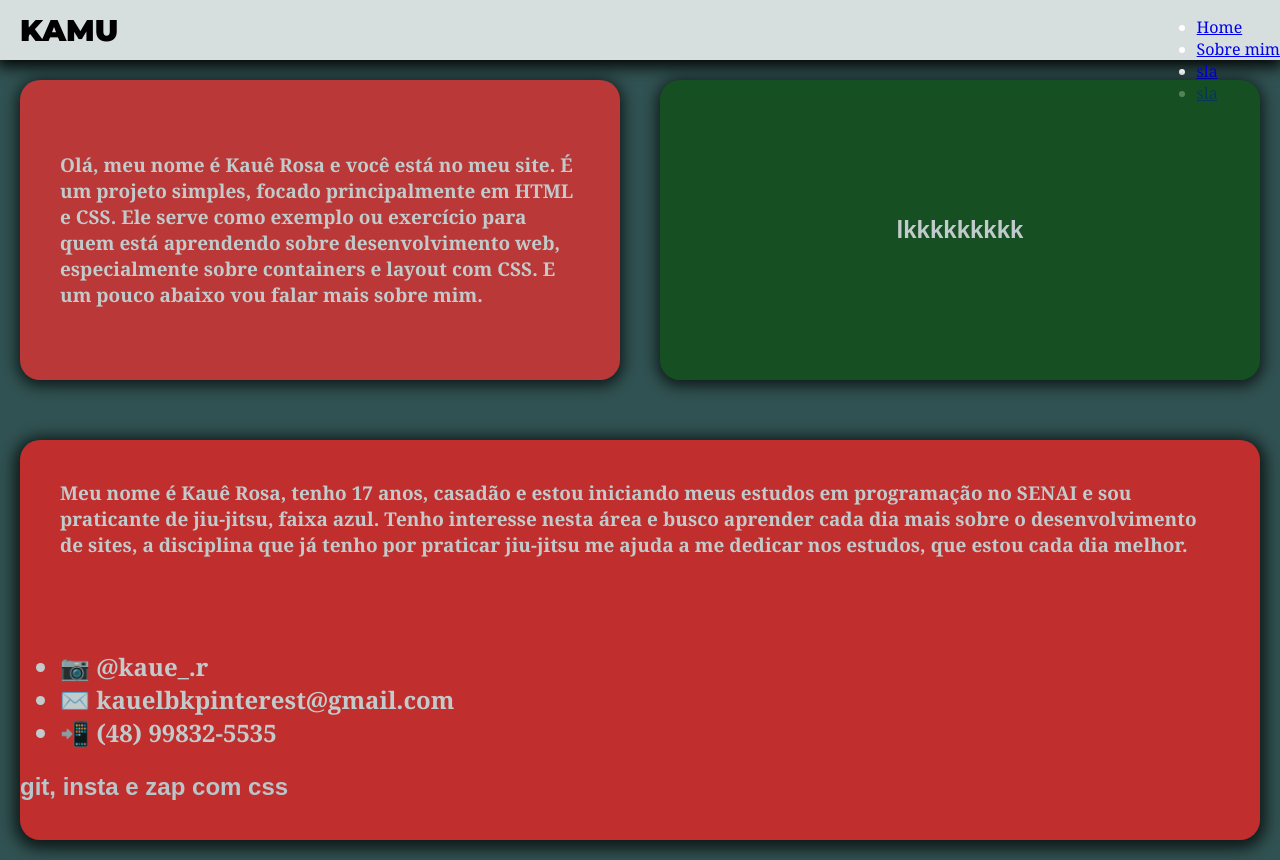
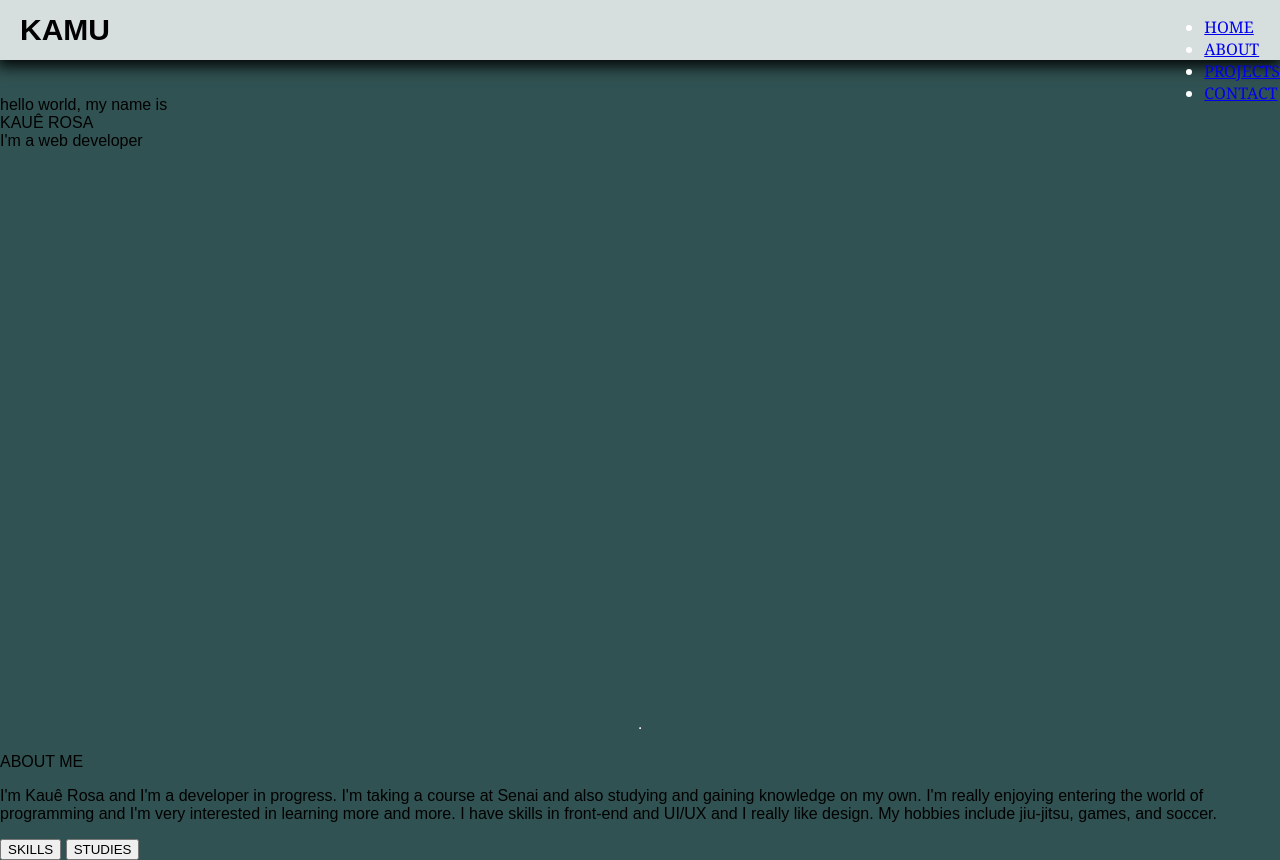
Before and after one commit to Kaue-dev07/portfolio-kaue, a plain HTML site: page aula2/index.html in a window 1280 px wide. Drawn offline with Linux system fonts and the light colour scheme.

Commit message:
Update index.html

```diff
--- a/aula2/index.html
+++ b/aula2/index.html
@@ -7,75 +7,48 @@
     <link rel="stylesheet" href="style.css">
     <link rel="preconnect" href="https://fonts.googleapis.com">
 <link rel="preconnect" href="https://fonts.gstatic.com" crossorigin>
-<link href="https://fonts.googleapis.com/css2?family=Montserrat:ital,wght@0,100..900;1,100..900&display=swap" rel="stylesheet">
 </head>
 <body>
 
 <header class="cabeca">
     <h1 class="logo">KAMU</h1>
 
-    <ul>
-        <li><a href="#home">Home</a></li>
-        <li><a href="#sobre">Sobre mim</a></li>
-        <li><a href="#contato">sla</a></li>
-        <li><a href="#portfolio">sla</a></li>
+    <nav>
+    <ul class ="menu">
+        <li><a href="#casa">HOME</a></li>
+        <li><a href="#sobre">ABOUT</a></li>
+        <li><a href="#projetos">PROJECTS</a></li>
+        <li><a href="#contato">CONTACT</a></li>
     </ul>
-
-
+    </nav>
 </header>
 
     <div class="container-pai">
      <div class="tipo">
-        <div class="container container-1">
-        <p class="p1">Olá, meu nome é Kauê Rosa e você está no meu site. É um projeto simples, focado principalmente em HTML e CSS. Ele serve como exemplo ou exercício para quem está aprendendo sobre desenvolvimento web, especialmente sobre containers e layout com CSS. E um pouco abaixo vou falar mais sobre mim.</p>
+        <div class="apresentacao" id="casa">
+            <br><br>hello world, my name is
+            <br><nome>KAUÊ ROSA</nome>
+            <br>I'm a web developer
         </div>
-        <div class="container container-2">
-           lkkkkkkkkk
+
+        <div class="cartao"></div>
+        <div class="cartao-dev"></div>
+     </div>
+
+     <hr>
+
+     <div class="sobre" id="sobre">
+        <p><p class="titulos">ABOUT ME</p>I'm Kauê Rosa and I'm a developer in progress. I'm taking a course at Senai and also studying and gaining knowledge on my own. I'm really enjoying entering the world of programming and I'm very interested in learning more and more. I have skills in front-end and UI/UX and I really like design. My hobbies include jiu-jitsu, games, and soccer.</p>
+        <div class="botoes">
+        <button class="habilidades">SKILLS</button>
+        <button class="estudos">STUDIES</button>
         </div>
+        <!-- <img src="htmlIMG.webp" alt="html logo">
+        <img src="css-logo.webp" alt="css logo">
+        <img src="js-logo.webp" alt="java script logo"> -->
      </div>
-        <div class="container-3">
-           <p class="p2"> Meu nome é Kauê Rosa, tenho 17 anos, casadão e estou iniciando meus estudos em programação no SENAI e sou praticante de jiu-jitsu, faixa azul. Tenho interesse nesta área e busco aprender cada dia mais sobre o desenvolvimento de sites, a disciplina que já tenho por praticar jiu-jitsu me ajuda a me dedicar nos estudos, que estou cada dia melhor.
-            <br>
-            <br>
-            <br>
-            <ul>
-                <li>📷 @kaue_.r</li>
-                <li>✉️ kauelbkpinterest@gmail.com</li>
-                <li>📲 (48) 99832-5535</li>
-            </ul>
 
-         </p>
+     <!-- <footer>git, insta e zap com css</footer> -->
 
-         <footer>git, insta e zap com css</footer>
-        </div>
-    </div>
 </body>
 </html>
-
-
-
-
-        <!-- BOTAO HAMBURGUER     -->
-
-      <!-- <button class="botao1" aria-label="menu">
-            <span></span>
-            <span></span>
-            <span></span>
-        </button> -->
-
-        <!-- CSS:
-            .botao1 span{ /*span serviu para fazer o botão de haburguer*/
-            width: 20px;
-            height: 2px;
-            background: #000000;
-            margin: 4px;
-            border-radius: 10px;
-            display: block;
-            transition: 0.3;
-        }-->
-
-    <!-- CSS:
-        background-image: url(rosas-campo1.jpg);
-        background-repeat: no-repeat;         /* Evita que a imagem se repita */
-        background-size: cover;               /* Faz a imagem cobrir toda a área do elemento */
-        background-position: center center;   /* Centraliza a imagem */ -->
```
